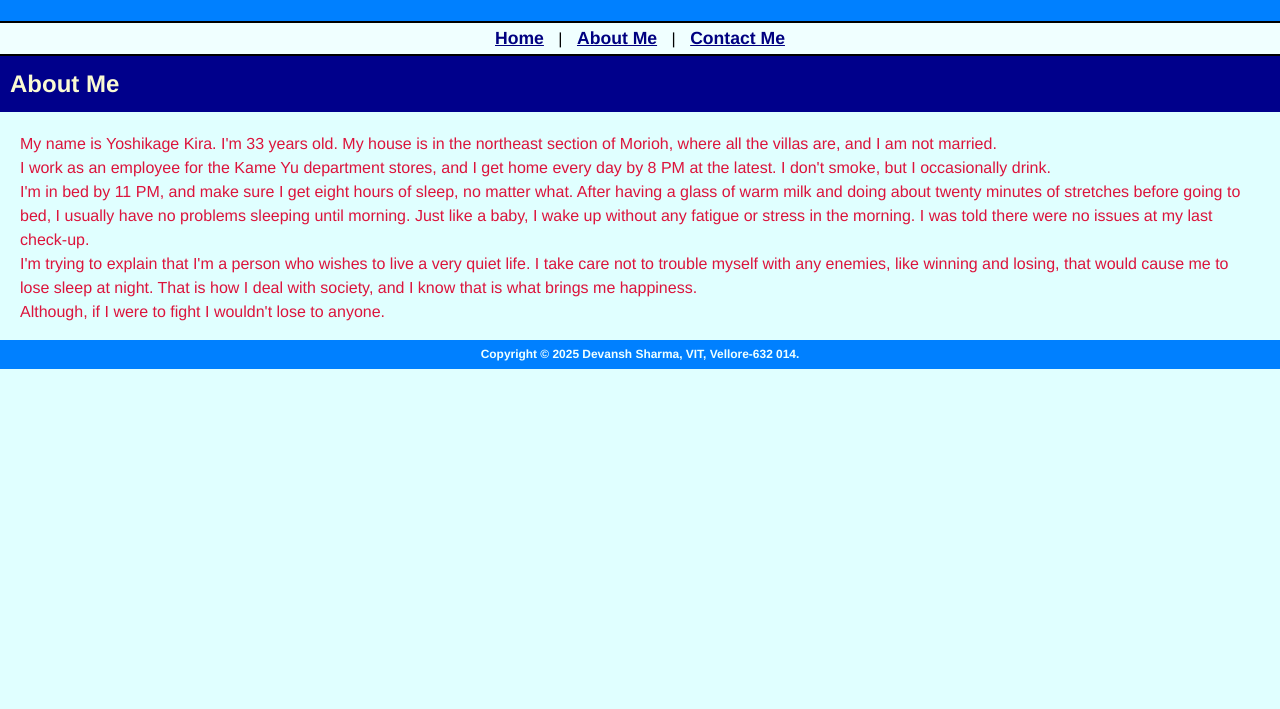
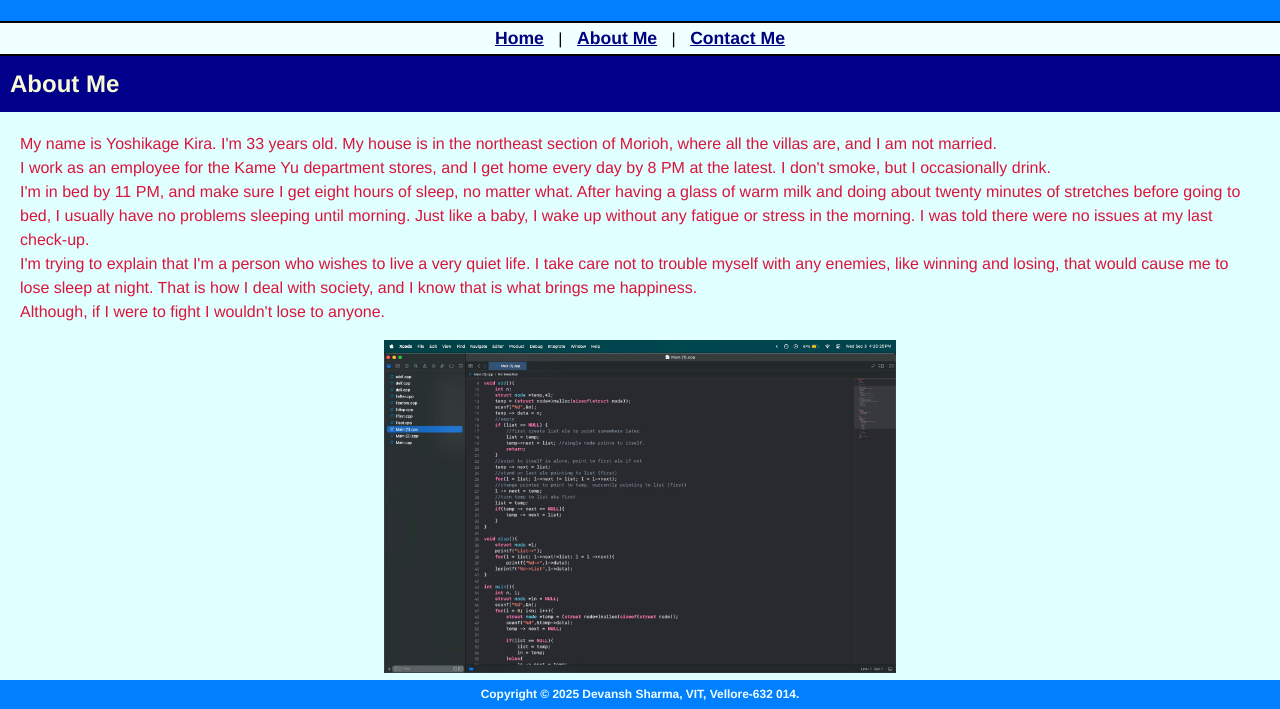
Before and after one commit to devxnshsharma/WebProgramming, a plain HTML site: page Day-2/abt.html in a window 1280 px wide. Shown: the part 118-827 px from the top of the page. Before the commit the page ends 800 px from the top, so only its background shows below. Drawn offline with Linux system fonts and the light colour scheme; files whose address does not match are found by name.

Commit message:
added images
changed colors and images added

```diff
--- a/Day-2/abt.html
+++ b/Day-2/abt.html
@@ -20,6 +20,9 @@
             <p>
             My name is Yoshikage Kira. I'm 33 years old. My house is in the northeast section of Morioh, where all the villas are, and I am not married.<br>I work as an employee for the Kame Yu department stores, and I get home every day by 8 PM at the latest. I don't smoke, but I occasionally drink.<br>I'm in bed by 11 PM, and make sure I get eight hours of sleep, no matter what. After having a glass of warm milk and doing about twenty minutes of stretches before going to bed, I usually have no problems sleeping until morning. Just like a baby, I wake up without any fatigue or stress in the morning. I was told there were no issues at my last check-up.<br> I'm trying to explain that I'm a person who wishes to live a very quiet life. I take care not to trouble myself with any enemies, like winning and losing, that would cause me to lose sleep at night. That is how I deal with society, and I know that is what brings me happiness.<br> Although, if I were to fight I wouldn't lose to anyone.
             </p>
+            <div class = "cont">
+                <img class = "a" src="/Users/devxnsh/Downloads/Projects/Git/WebProgramming/imahe.jpg"alt="code">
+            </div>
         </main>
         <footer>
             <h5>Copyright &copy; 2025 Devansh Sharma, VIT, Vellore-632 014.</h5>
--- a/Day-2/style.css
+++ b/Day-2/style.css
@@ -79,3 +79,20 @@ ul {
 footer h5 {
     margin: 0;
 }
+img{
+    align-items: center;
+}
+.cont{
+    height: auto;
+    width: auto;
+    text-align: center;
+}
+.a{
+    height: 40%;
+    width: 40%;
+}
+.b{
+    padding: 2px;
+    height: 100%;
+    width: 47%;
+}
```
Also changed, not shown: Day-2/home.html (+3 -0 lines), Day-2/84603466_p0_master1200.jpg (added), Day-2/imahe.jpg (added), 1 other file.
